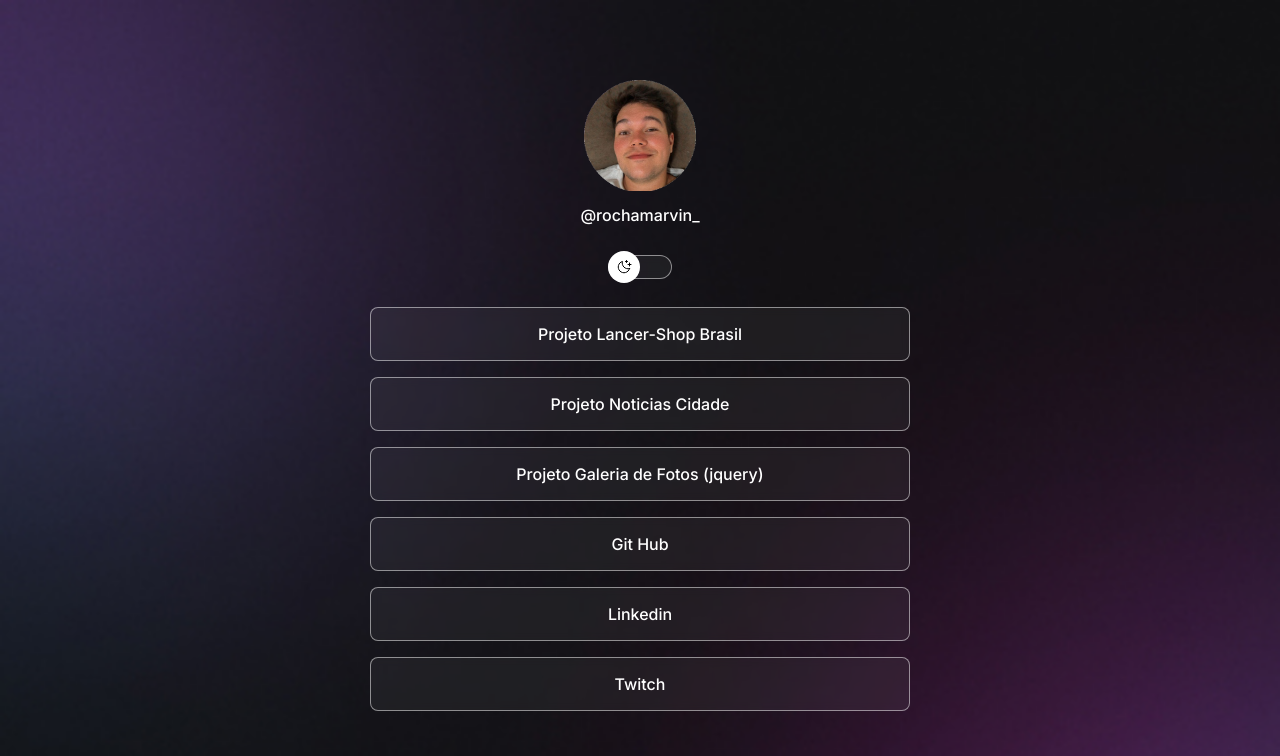
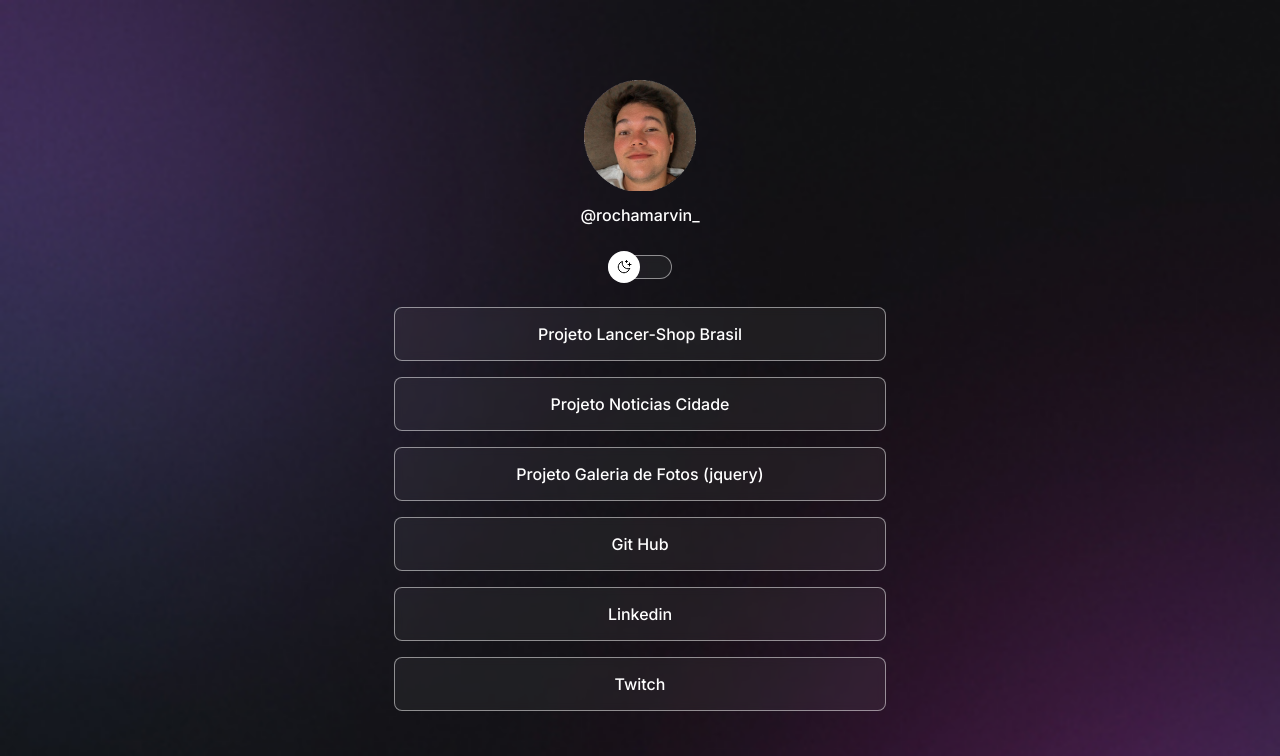
Before and after one commit to MarvinRF/Arvore-links, a plain HTML site: page index.html in a window 1280 px wide. Shown: the top 756 px of the page. Drawn offline with nearby package versions, Linux system fonts and the light colour scheme.

Commit message:
alteração container

```diff
--- a/style.css
+++ b/style.css
@@ -35,7 +35,7 @@
 
 .container {
     width: 100%;
-    max-width: 588px;
+    max-width: 540px;
     margin: 56px auto 0px;
     padding: 0 24px;
 }
```
